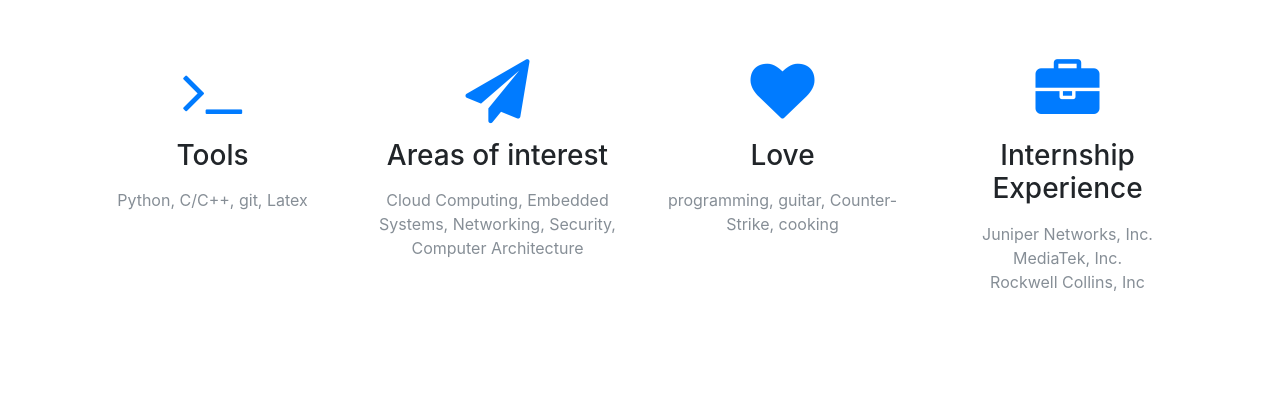
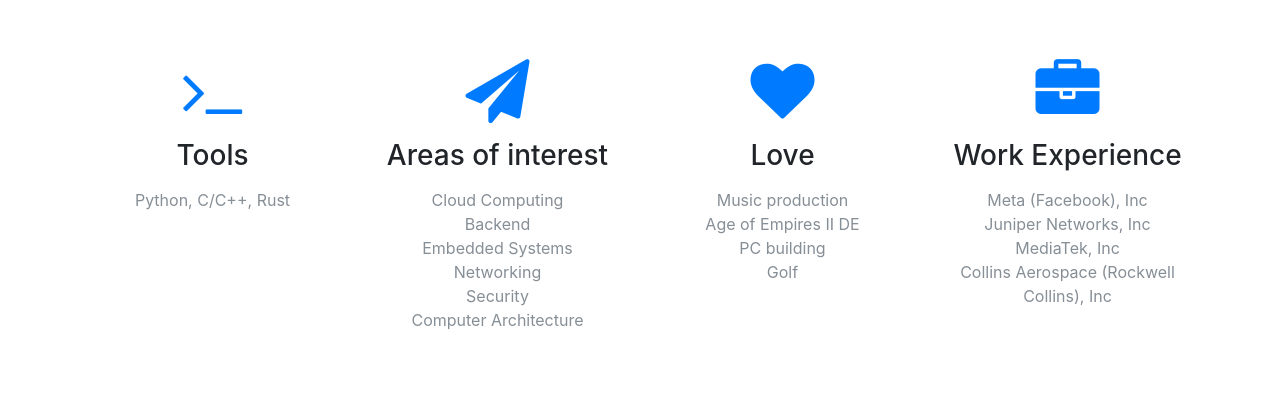
Before and after one commit to boalinlai/boalinlai.github.io, a website with bundled scripts: page index.html in a window 1280 px wide. Shown: the part 1420-1839 px from the top of the page. Built offline with nearby package versions, Linux system fonts and the light colour scheme.

Commit message:
mod some sections

```diff
--- a/index.html
+++ b/index.html
@@ -15,8 +15,12 @@
 
   <!-- Custom fonts for this template -->
   <link href="vendor/font-awesome/css/font-awesome.min.css" rel="stylesheet" type="text/css">
-    <link href='https://fonts.googleapis.com/css?family=Open+Sans:300italic,400italic,600italic,700italic,800italic,400,300,600,700,800' rel='stylesheet' type='text/css'>
-    <link href='https://fonts.googleapis.com/css?family=Merriweather:400,300,300italic,400italic,700,700italic,900,900italic' rel='stylesheet' type='text/css'>
+  <link
+    href='https://fonts.googleapis.com/css?family=Open+Sans:300italic,400italic,600italic,700italic,800italic,400,300,600,700,800'
+    rel='stylesheet' type='text/css'>
+  <link
+    href='https://fonts.googleapis.com/css?family=Merriweather:400,300,300italic,400italic,700,700italic,900,900italic'
+    rel='stylesheet' type='text/css'>
 
   <!-- Plugin CSS -->
   <link href="vendor/magnific-popup/magnific-popup.css" rel="stylesheet">
@@ -32,7 +36,9 @@
   <nav class="navbar navbar-expand-lg navbar-light fixed-top" id="mainNav">
     <div class="container">
       <a class="navbar-brand js-scroll-trigger" href="#page-top">whoami</a>
-        <button class="navbar-toggler navbar-toggler-right" type="button" data-toggle="collapse" data-target="#navbarResponsive" aria-controls="navbarResponsive" aria-expanded="false" aria-label="Toggle navigation">
+      <button class="navbar-toggler navbar-toggler-right" type="button" data-toggle="collapse"
+        data-target="#navbarResponsive" aria-controls="navbarResponsive" aria-expanded="false"
+        aria-label="Toggle navigation">
         <span class="navbar-toggler-icon"></span>
       </button>
       <div class="collapse navbar-collapse" id="navbarResponsive">
@@ -65,7 +71,8 @@
         </div>
         <div class="col-lg-8 mx-auto">
           <p class="text-faded mb-5">Computer/Software Engineer</p>
-            <a class="btn btn-primary btn-xl js-scroll-trigger" href="https://www.linkedin.com/in/boalinlai/">Experience/CV</a>
+          <a class="btn btn-primary btn-xl js-scroll-trigger"
+            href="https://www.linkedin.com/in/boalinlai/">Experience/CV</a>
         </div>
       </div>
     </div>
@@ -77,7 +84,8 @@
         <div class="col-lg-8 mx-auto text-center">
           <h2 class="section-heading text-white">$uname -a</h2>
           <hr class="light my-4">
-            <p class="text-faded mb-4">I enjoy learning science, logic, and mathematics. I aim on applying them to create fantastic projects to make our world a better place.</p>
+          <p class="text-faded mb-4">I enjoy learning science, logic, and mathematics. I aim on applying them to create
+            fantastic projects to make our world a better place.</p>
           <!-- <a class="btn btn-light btn-xl js-scroll-trigger" href="http://blai.info/old_blai">my old website</a> -->
         </div>
       </div>
@@ -99,28 +107,33 @@
           <div class="service-box mt-5 mx-auto">
             <i class="fa fa-4x fa-terminal text-primary mb-3 sr-icons"></i>
             <h3 class="mb-3">Tools</h3>
-              <p class="text-muted mb-0">Python, C/C++, git, Latex</p>
+            <p class="text-muted mb-0">Python, C/C++, Rust</p>
           </div>
         </div>
         <div class="col-lg-3 col-md-6 text-center">
           <div class="service-box mt-5 mx-auto">
             <i class="fa fa-4x fa-paper-plane text-primary mb-3 sr-icons"></i>
             <h3 class="mb-3">Areas of interest</h3>
-              <p class="text-muted mb-0">Cloud Computing, Embedded Systems, Networking, Security, Computer Architecture</p>
+            <p class="text-muted mb-0">Cloud Computing <br> Backend <br> Embedded Systems <br> Networking <br> Security
+              <br> Computer
+              Architecture
+            </p>
           </div>
         </div>
         <div class="col-lg-3 col-md-6 text-center">
           <div class="service-box mt-5 mx-auto">
             <i class="fa fa-4x fa-heart text-primary mb-3 sr-icons"></i>
             <h3 class="mb-3">Love</h3>
-              <p class="text-muted mb-0">programming, guitar, Counter-Strike, cooking</p>
+            <p class="text-muted mb-0">Music production <br> Age of Empires II DE <br> PC building <br> Golf</p>
           </div>
         </div>
         <div class="col-lg-3 col-md-6 text-center">
           <div class="service-box mt-5 mx-auto">
             <i class="fa fa-4x fa-briefcase text-primary mb-3 sr-icons"></i>
-              <h3 class="mb-3">Internship Experience</h3>
-              <p class="text-muted mb-0">Juniper Networks, Inc. <br> MediaTek, Inc. <br> Rockwell Collins, Inc</p>
+            <h3 class="mb-3">Work Experience</h3>
+            <p class="text-muted mb-0">Meta (Facebook), Inc <br>Juniper Networks, Inc <br> MediaTek, Inc <br> Collins
+              Aerospace (Rockwell Collins),
+              Inc</p>
           </div>
         </div>
       </div>
@@ -329,7 +342,7 @@
         </div>
 
         <div class="col-lg-3 ml-auto text-center">
-            <a href="https://www.linkedin.com/in/boalinlai/" style="color: #000000" >
+          <a href="https://www.linkedin.com/in/boalinlai/" style="color: #000000">
             <i class="fa fa-linkedin fa-4x mb-4 sr-contact"></i>
           </a>
           <p>
```
Lines whose indentation alone changed are shown as unchanged.
